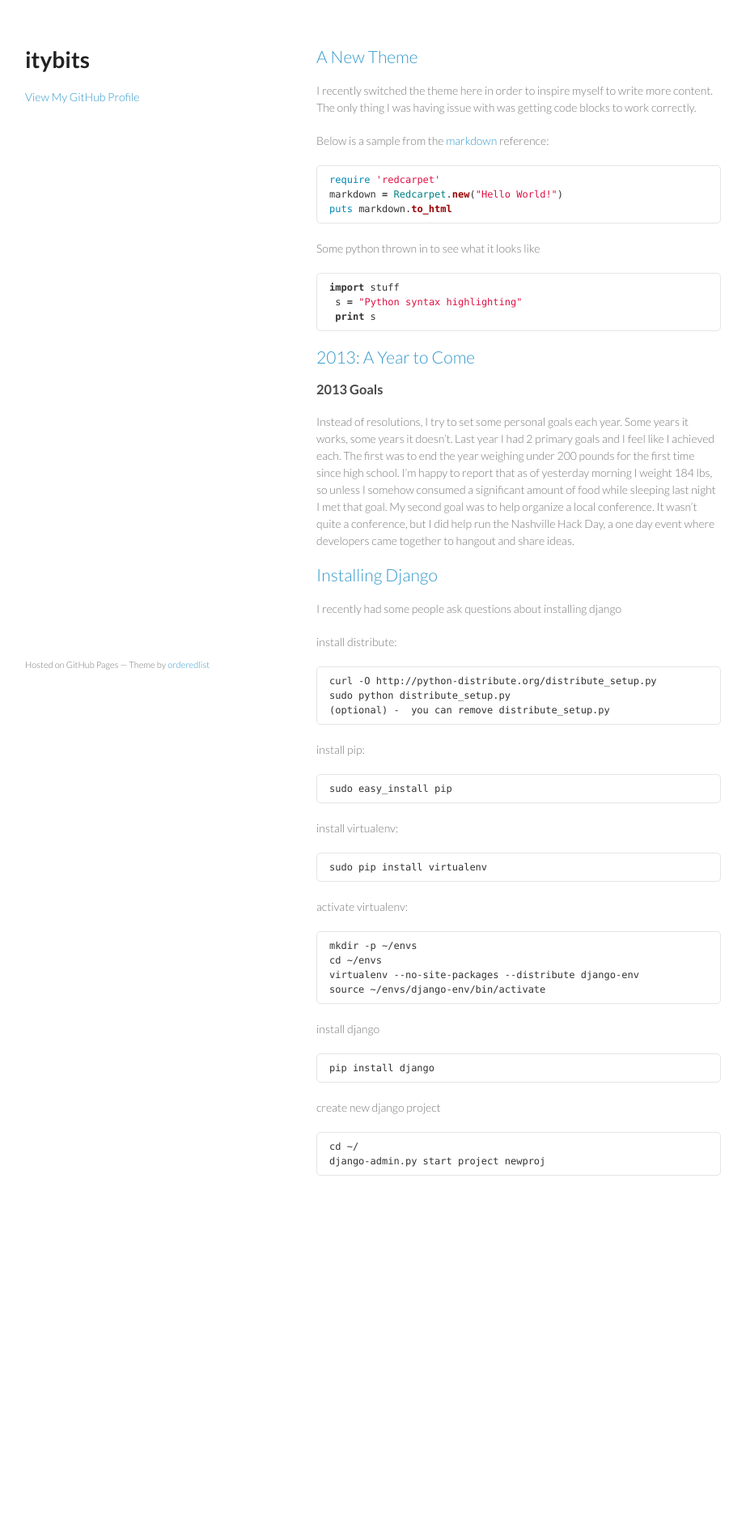
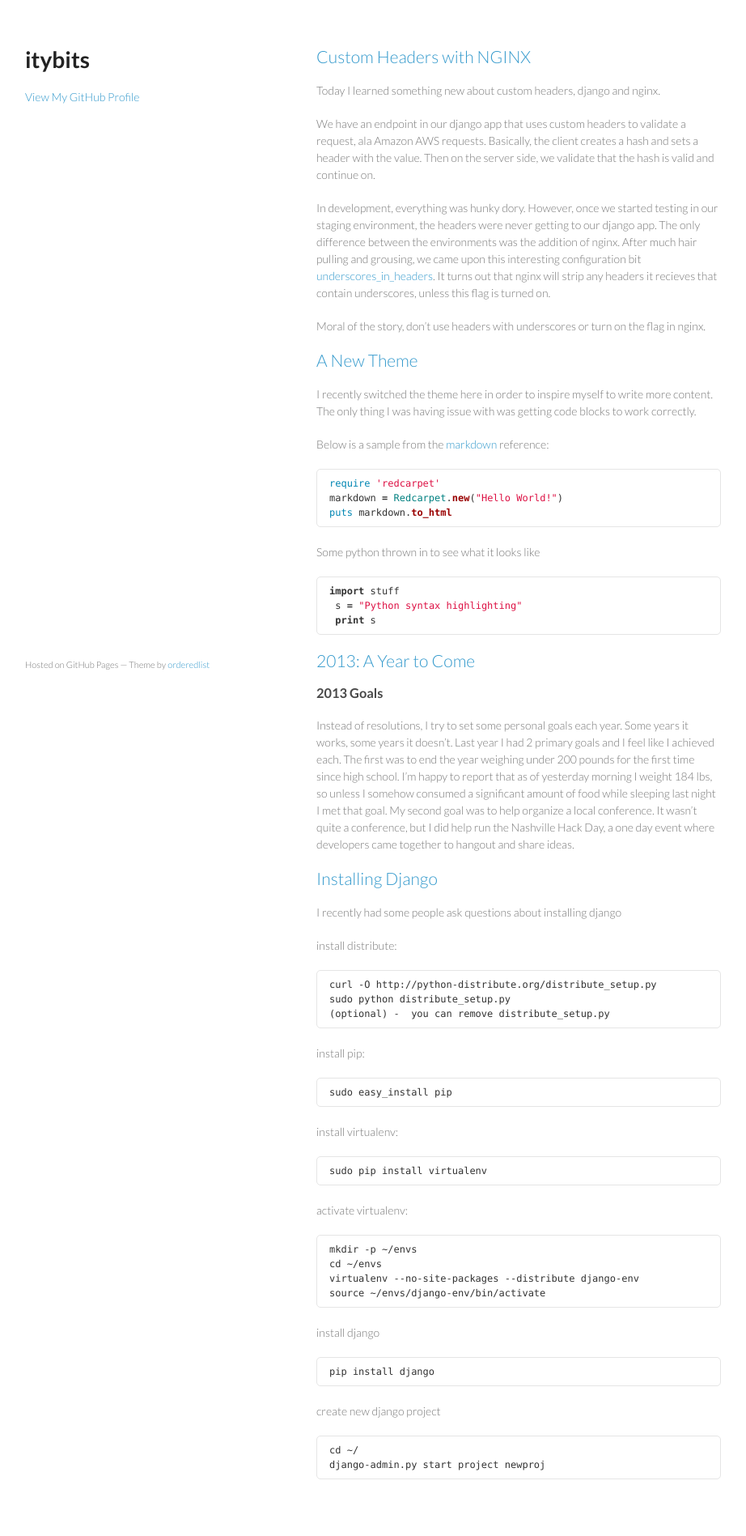
Before and after one commit to binarydud/binarydud.github.io, a Jekyll site: the page built from index.html, in a window 1280 px wide. Shown: the whole page at 81% size, without its empty margins (179-1101 px from the left). Built offline with Jekyll 4.4.1, drawn with Linux system fonts in a browser that asks for light colours; Markdown is read by kramdown in place of the engine named in the settings; before the commit the page ends 1522 px from its top, so only the background shows below that.

Commit message:
Update 2013-10-16-nginx-custom-headers.md

```diff
--- a/_posts/2013-10-16-nginx-custom-headers.md
+++ b/_posts/2013-10-16-nginx-custom-headers.md
@@ -1,5 +1,8 @@
 ---
-published: false
+title: "Custom Headers with NGINX"
+date: "2013-10-16"
+published: true
+comments: true
 ---
 
 Today I learned something new about custom headers, django and nginx.
```
